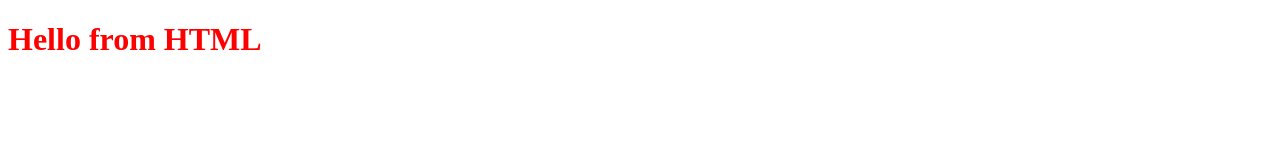
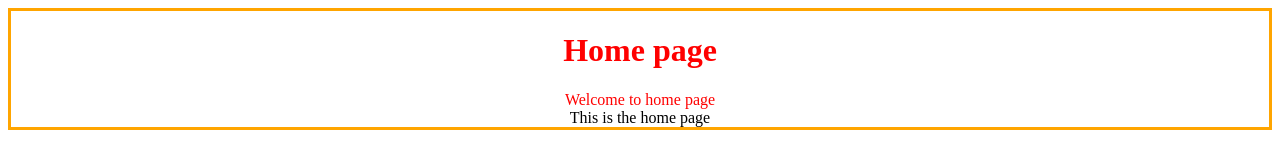
Before and after one commit to varsha135-collab/auto-toggle, a website: page frontend/index.html in a window 1280 px wide. Drawn offline with Linux system fonts and the light colour scheme.

Commit message:
commited id

```diff
--- a/frontend/index.css
+++ b/frontend/index.css
@@ -1,3 +1,14 @@
 h1{
     color:red;
 }
+#home-intro{
+    text-align:center;
+    border: 3px solid orange;
+
+}
+#home-intro:hover{
+    background-color: blueviolet;
+}
+p1{
+    color:red;
+}
--- a/frontend/index.html
+++ b/frontend/index.html
@@ -7,7 +7,12 @@
     <link rel="stylesheet"href="index.css">
 </head>
 <body>
-    <h1>Hello from HTML</h1>
+    <div id="home-intro"
+        class="container">
+        <h1>Home page</h1>
+        <p1>Welcome to home page</p1><br>
+        <p2>This is the home page</p2>
+    </div>
     <script src="index.js"></script>
 </body>
 </html>
```
